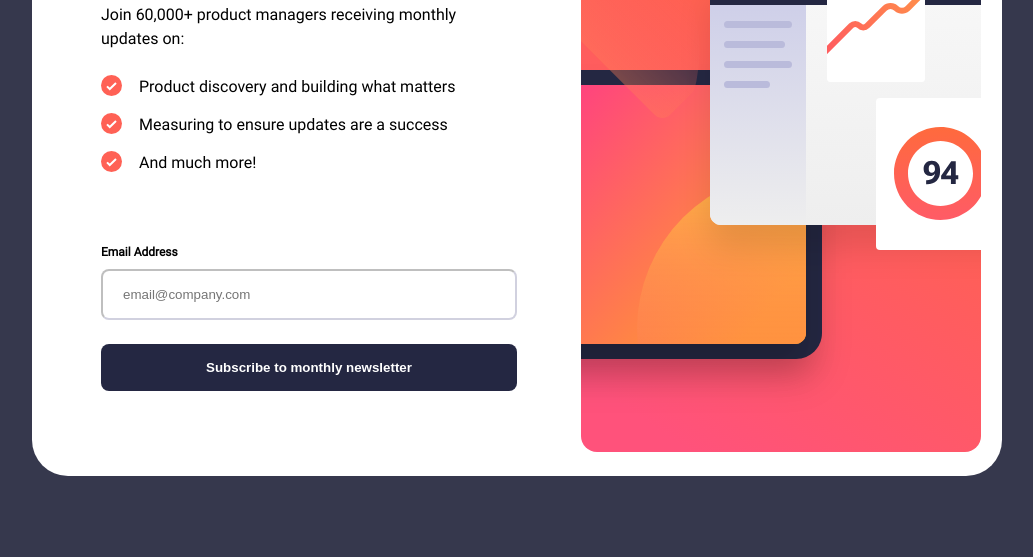
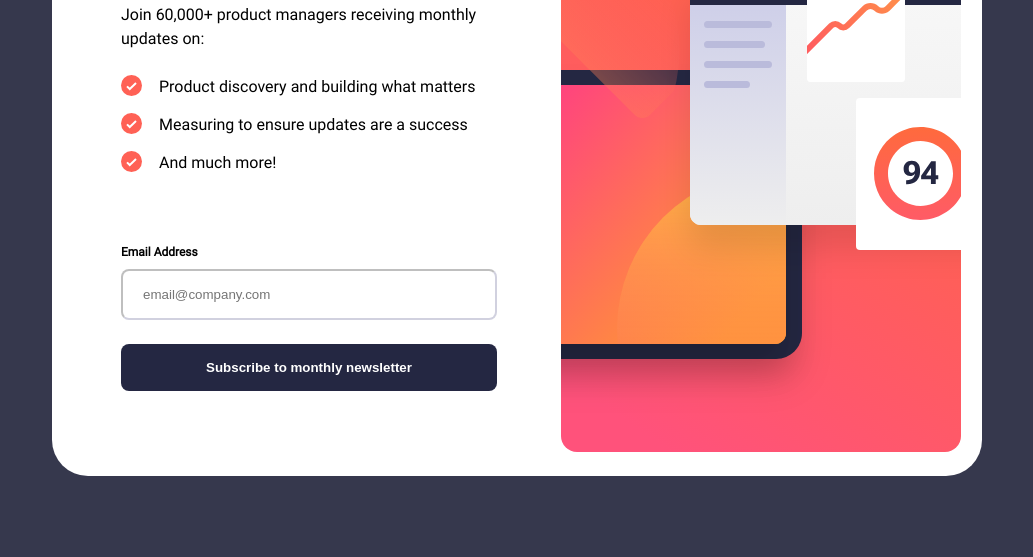
Before and after one commit to wcyin9/newsletterSignupForm, a plain HTML site: page 10newsletterSignupForm/index.html in a window 1280 px wide. Shown: the part 243-800 px from the top of the page, without its empty margins (123-1156 px from the left). Drawn offline with Linux system fonts and the light colour scheme.

Commit message:
Update style.css

```diff
--- a/10newsletterSignupForm/style.css
+++ b/10newsletterSignupForm/style.css
@@ -53,6 +53,7 @@ main.subscribed {
 
 aside {
     padding: 0 4em 0 3em;
+    max-width: 376px;
 }
 
 aside p {
```
